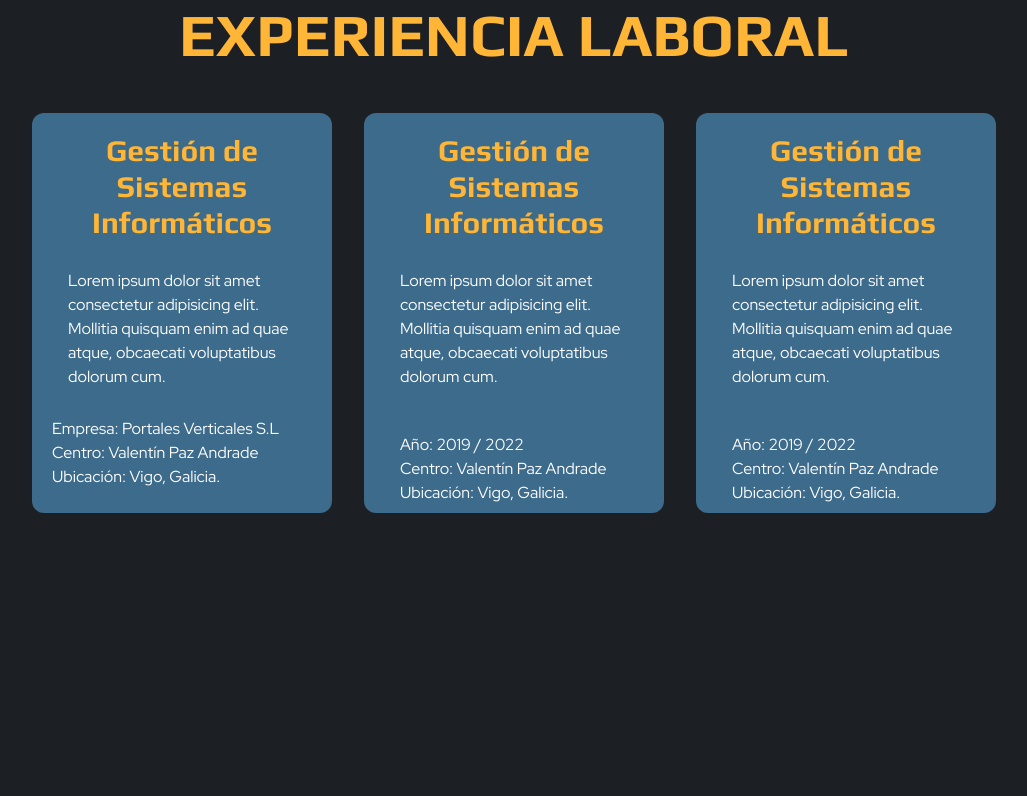
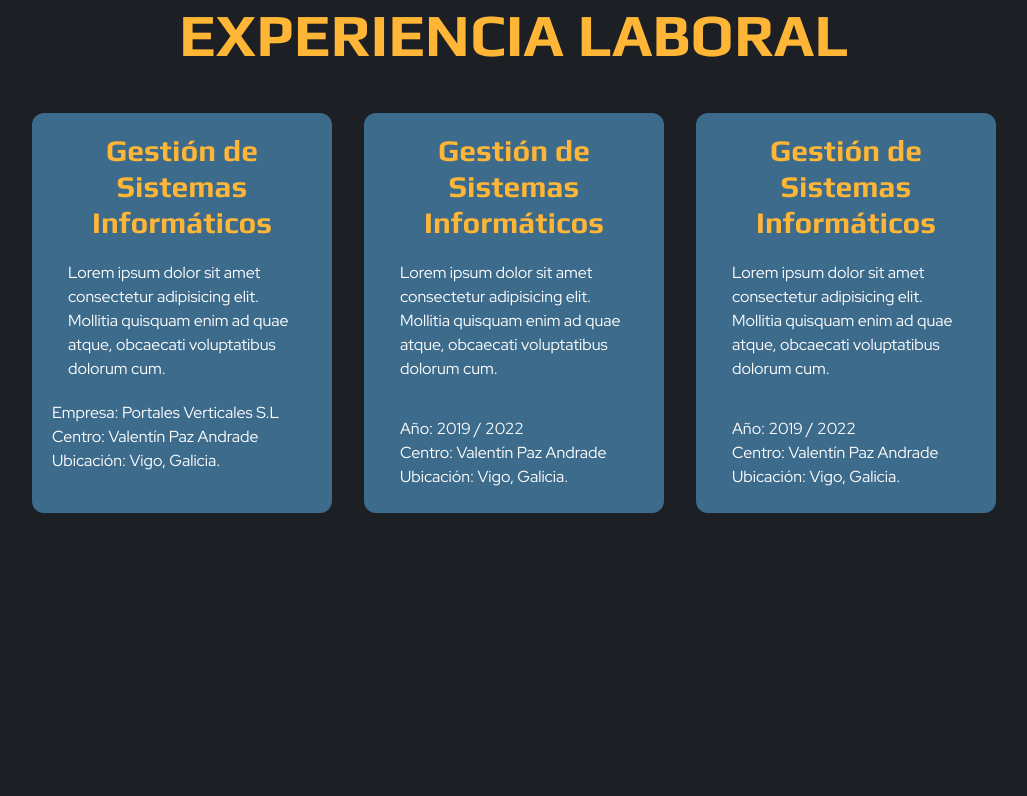
Before and after one commit to HDaniel-98/curriculum, a website: page src/index.html in a window 1280 px wide. Shown: the part 2740-3536 px from the top of the page, without its empty margins (126-1153 px from the left). Drawn offline with Linux system fonts and the light colour scheme.

Commit message:
Modificación 04-03-24

```diff
--- a/src/index.html
+++ b/src/index.html
@@ -280,7 +280,7 @@
           <div
             class="w-[300px] h-[400px] mx-4 mt-4 p-5 bg-[#3d6b8c] rounded-xl"
           >
-            <div class="card flex flex-col justify-start gap-3">
+            <div class="card flex flex-col justify-start gap-1">
               <h3 class="text-3xl text-center">
                 Gestión de Sistemas Informáticos
               </h3>
@@ -302,7 +302,7 @@
           <div
             class="w-[300px] h-[400px] mx-4 mt-4 p-5 bg-[#3d6b8c] rounded-xl"
           >
-            <div class="card flex flex-col justify-start gap-3">
+            <div class="card flex flex-col justify-start gap-1">
               <h3 class="text-3xl text-center">
                 Gestión de Sistemas Informáticos
               </h3>
@@ -324,7 +324,7 @@
           <div
             class="w-[300px] h-[400px] mx-4 mt-4 p-5 bg-[#3d6b8c] rounded-xl"
           >
-            <div class="card flex flex-col justify-start gap-3">
+            <div class="card flex flex-col justify-start gap-1">
               <h3 class="text-3xl text-center">
                 Gestión de Sistemas Informáticos
               </h3>
@@ -394,17 +394,19 @@
                 placeholder="Mensaje..."
               ></textarea>
             </div>
+            <div class="w-full flex items-center justify-between ">
             <button
               type="submit"
-              class="text-white bg-[#ffb636] hover:bg-slate-900 hover:text-[#ffb636] focus:outline-none focus:ring-4 font-bold rounded-full text-sm px-5 py-2.5 text-center dark:focus:ring-yellow-900"
+              class="text-white  bg-[#ffb636] hover:bg-slate-900 hover:text-[#ffb636] focus:outline-none focus:ring-4 font-bold rounded-full text-sm px-5 py-2.5 text-center dark:focus:ring-yellow-900"
             >
               Enviar
             </button>
+
+          </div>
           </form>
         </div>
       </section>
     </main>
-
     <script src="./index.js"></script>
   </body>
 </html>
```
Also changed, not shown: src/output.css.
